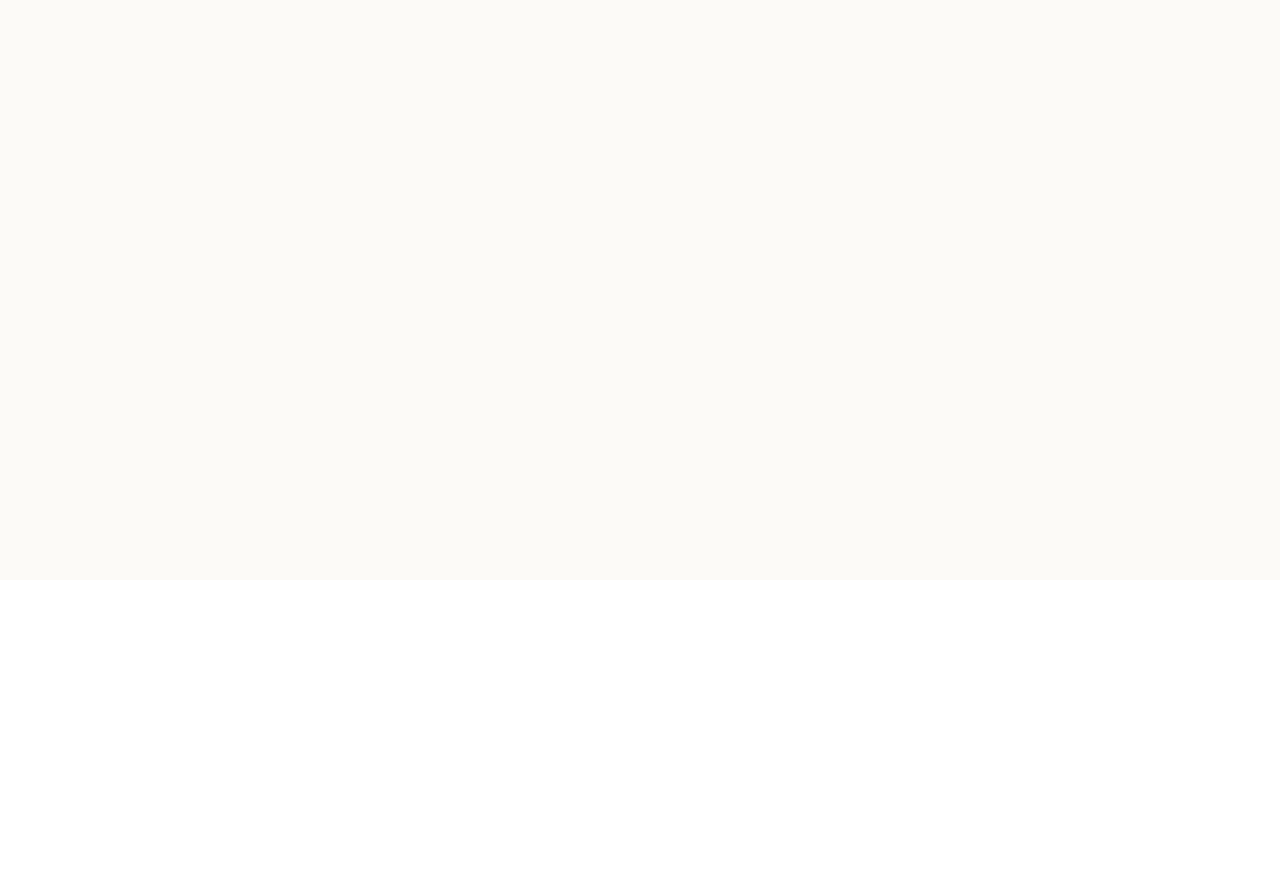
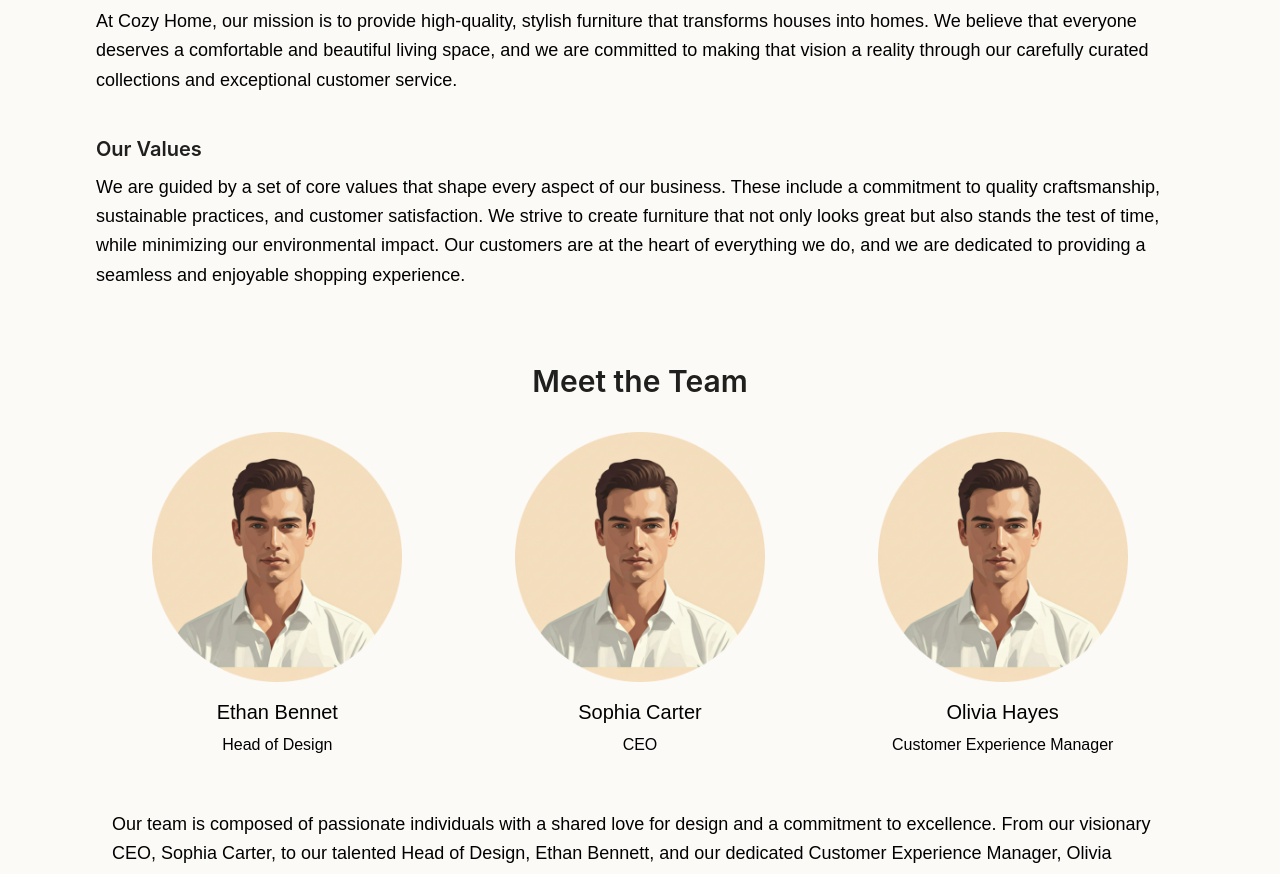
Before and after one commit to Programmer707707/Cozy-Home, a React (Vite) app: page /about in a window 1280 px wide. Shown: the part 220-1094 px from the top of the page. Before the commit the page ends 800 px from the top, so only its background shows below. Built offline with nearby package versions, Linux system fonts and the light colour scheme.

Commit message:
Completed About page

```diff
--- a/src/pages/About.tsx
+++ b/src/pages/About.tsx
@@ -1,9 +1,102 @@
-import React from 'react'
+import Title from 'antd/es/typography/Title';
+import photo from '../assets/about-us/photo.png';
+import Layout from '../components/Layout';
+
+const people = [
+  {
+    picture: photo,
+    name: 'Ethan Bennet',
+    position: 'Head of Design',
+  },
+  {
+    picture: photo,
+    name: 'Sophia Carter',
+    position: 'CEO',
+  },
+  {
+    picture: photo,
+    name: 'Olivia Hayes',
+    position: 'Customer Experience Manager',
+  },
+];
 
 const About = () => {
   return (
-    <div>About</div>
-  )
-}
+    <Layout>
+      <div className="max-w-6xl mx-auto px-4 sm:px-8 py-12">
+        <Title level={2} className="text-center mb-8">
+          About Cozy Home
+        </Title>
 
-export default About
+        <main className="space-y-10">
+          <section>
+            <Title level={4} className="text-[#ec7422] mb-2">
+              Our Mission
+            </Title>
+            <p className="text-lg leading-relaxed">
+              At Cozy Home, our mission is to provide high-quality, stylish furniture that
+              transforms houses into homes. We believe that everyone deserves a comfortable
+              and beautiful living space, and we are committed to making that vision a
+              reality through our carefully curated collections and exceptional customer
+              service.
+            </p>
+          </section>
+
+          <section>
+            <Title level={4} className="text-[#ec7422] mb-2">
+              Our Values
+            </Title>
+            <p className="text-lg leading-relaxed">
+              We are guided by a set of core values that shape every aspect of our
+              business. These include a commitment to quality craftsmanship, sustainable
+              practices, and customer satisfaction. We strive to create furniture that not
+              only looks great but also stands the test of time, while minimizing our
+              environmental impact. Our customers are at the heart of everything we do, and
+              we are dedicated to providing a seamless and enjoyable shopping experience.
+            </p>
+          </section>
+        </main>
+
+        <section className="mt-8 py-10 px-4 rounded-xl">
+          <Title level={2} className="text-center text-[#ec7422] mb-8">
+            Meet the Team
+          </Title>
+
+          <div className="grid grid-cols-1 sm:grid-cols-2 md:grid-cols-3 gap-8 justify-items-center mt-8">
+            {people.map((e, index) => (
+              <div key={index} className="text-center">
+                <img
+                  src={e.picture}
+                  alt={e.name}
+                  className="mx-auto w-[250px] h-auto object-cover"
+                />
+                <div className="mt-4">
+                  <h5 className="text-xl font-semibold">{e.name}</h5>
+                  <p>{e.position}</p>
+                </div>
+              </div>
+            ))}
+          </div>
+
+          <div className="mt-10 space-y-4 text-lg leading-relaxed mx-auto">
+            <p>
+              Our team is composed of passionate individuals with a shared love for design
+              and a commitment to excellence. From our visionary CEO, Sophia Carter, to our
+              talented Head of Design, Ethan Bennett, and our dedicated Customer Experience
+              Manager, Olivia Hayes, each member brings unique skills and expertise to
+              ensure that Cozy Home delivers exceptional products and service.
+            </p>
+            <p>
+              We are more than just a furniture store; we are a team of dedicated
+              professionals who believe in the power of a well-designed home. We invite you
+              to explore our collections and discover how Cozy Home can help you create the
+              living space of your dreams.
+            </p>
+          </div>
+        </section>
+      </div>
+    </Layout>
+  );
+};
+
+export default About;
```
Also changed, not shown: src/assets/about-us/photo.png (added).
